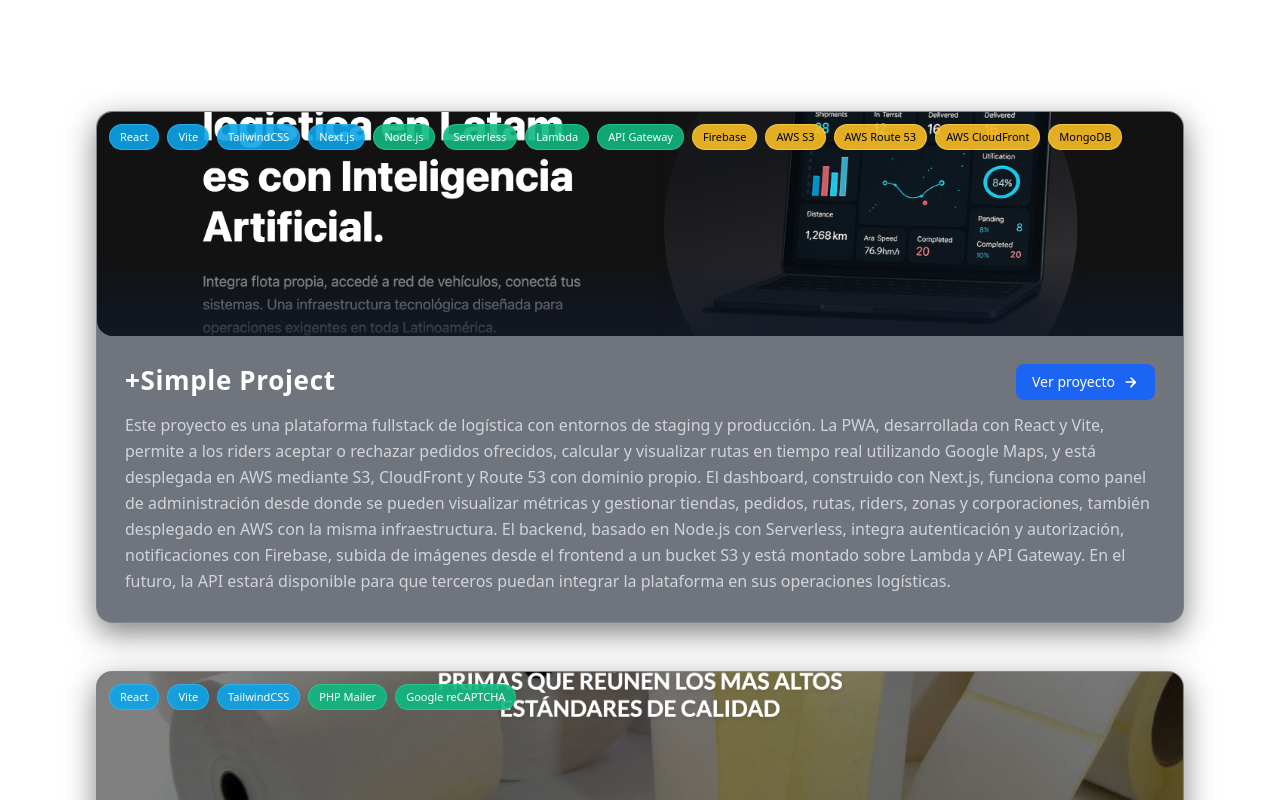
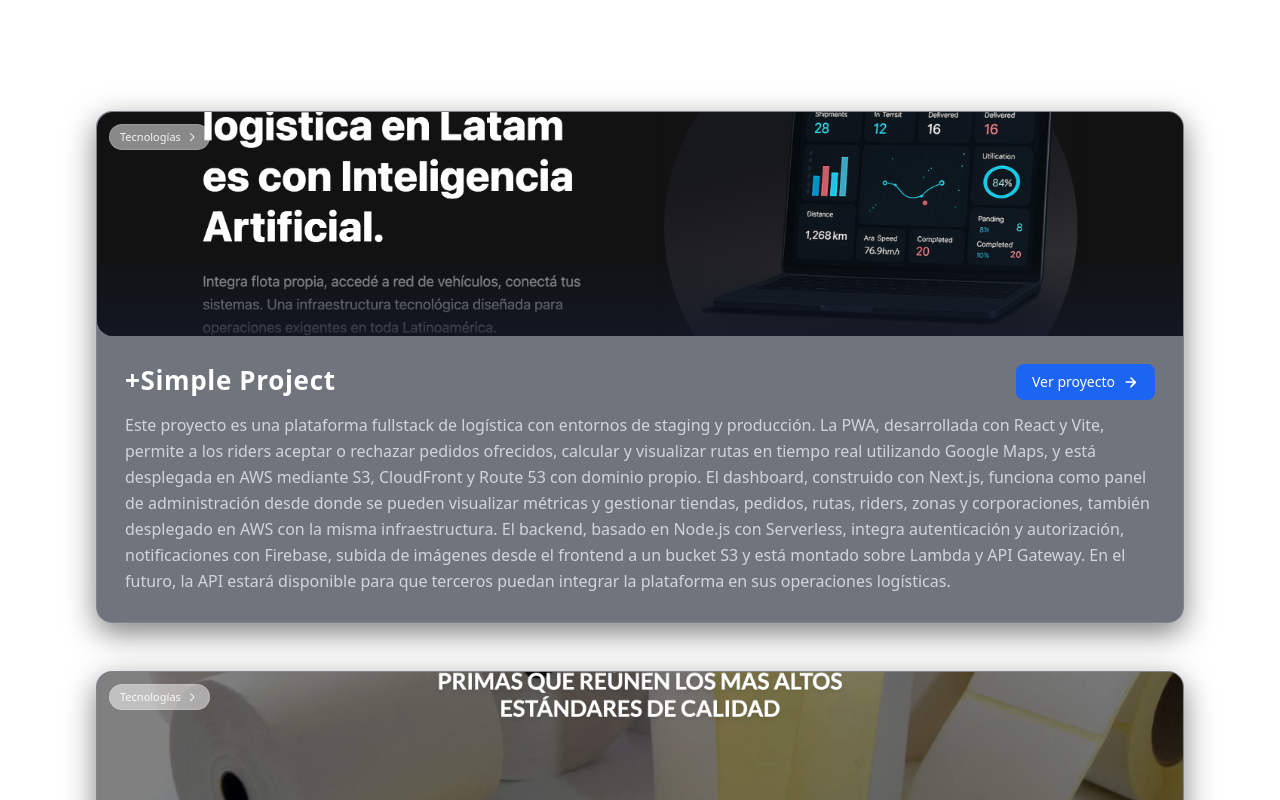
Before and after one commit to NahuelSantos98/Portfolio, a React (Vite) app: page / in a window 1280 px wide. Shown: the part 2820-3620 px from the top of the page. Built offline with nearby package versions, Linux system fonts and the light colour scheme.

Commit message:
[Update]-Card project

```diff
--- a/src/components/CardProject.jsx
+++ b/src/components/CardProject.jsx
@@ -1,19 +1,37 @@
+import { useMemo, useState } from "react";
 import { FaGithub } from "react-icons/fa";
 import PropTypes from "prop-types";
 
 const CATEGORY_STYLES = {
-    frontend:
-        "hidden md:block bg-sky-500/90 text-white border border-sky-400/60 hover:bg-sky-500/100",
-    backend:
-        "hidden md:block bg-emerald-500/90 text-white border border-emerald-400/60 hover:bg-emerald-500/100",
-    database:
-        "hidden md:block bg-amber-400/90 text-black border border-amber-300/70 hover:bg-amber-400/100",
+  frontend: "bg-sky-500/90 text-white border border-sky-400/60 hover:bg-sky-500",
+  backend: "bg-emerald-500/90 text-white border border-emerald-400/60 hover:bg-emerald-500",
+  database: "bg-amber-400/90 text-black border border-amber-300/70 hover:bg-amber-400",
 };
+const ORDER = ["frontend", "backend", "database"];
 
-const ORDER = ["frontend", "backend", "database"];
+// Tamaño base compartido por botón y chips
+const CHIP_BASE =
+  "inline-flex items-center rounded-full px-2.5 py-1 text-[11px] font-medium border transition-all";
 
 const CardProject = ({ item }) => {
   const { name, description, img, link, githubRepository, tech } = item;
+  const [open, setOpen] = useState(false);
+
+  // Flatten en orden Front -> Back -> DB
+  const flatTechs = useMemo(() => {
+    if (!tech) return [];
+    const out = [];
+    for (const k of ORDER) {
+      (tech[k] || []).forEach((t) =>
+        out.push({
+          label: t,
+          className:
+            CATEGORY_STYLES[k] || "bg-white/10 text-white/90 border-white/15",
+        })
+      );
+    }
+    return out;
+  }, [tech]);
 
   return (
     <article
@@ -23,78 +41,88 @@
         border border-white/10
         shadow-[0_0_0_1px_rgba(255,255,255,0.04),0_10px_30px_rgba(0,0,0,0.5)]
         transition-transform duration-300 ease-out hover:-translate-y-1
-        w-full max-w-[90vw] md:max-w-[48rem] lg:max-w-[68rem] mx-auto"
+        w-full max-w-[90vw] md:max-w-[48rem] lg:max-w-[68rem] mx-auto
+      "
     >
       {/* Glow de borde al hover */}
-            <span
-                className="pointer-events-none absolute inset-0 rounded-2xl opacity-0 group-hover:opacity-100 transition-opacity duration-500 bg-[radial-gradient(1200px_200px_at_50%_-10%,rgba(59,130,246,0.25),transparent)]"
-            />
+      <span className="pointer-events-none absolute inset-0 rounded-2xl opacity-0 group-hover:opacity-100 transition-opacity duration-500 bg-[radial-gradient(1200px_200px_at_50%_-10%,rgba(59,130,246,0.25),transparent)]" />
 
       {/* Imagen */}
       <div className="relative w-full overflow-hidden rounded-t-2xl md:rounded-l-2xl md:rounded-tr-none">
         <img
           src={img}
           alt={`Image of the project ${name}`}
-                    className="
-            h-56 w-full
-            object-cover object-center
-            transition-transform duration-700 ease-out
-            group-hover:scale-105
-          "
+          className="h-56 w-full object-cover object-center transition-transform duration-700 ease-out group-hover:scale-105"
           loading="lazy"
         />
 
-                {/* Badges de tecnologías (arriba a la izquierda) */}
-                {tech && (
-                    <div className="absolute left-3 top-3 right-3 flex flex-wrap gap-2">
-                        {ORDER.filter((k) => tech?.[k]?.length).map((category) => (
+        {/* Barra superior: botón fijo + chips que WRAPean a la derecha */}
+        {flatTechs.length > 0 && (
+          <div className="absolute left-3 top-3 right-3 z-10">
             <div
-                                key={category}
-                                className="flex items-center flex-wrap gap-2"
+              className="flex items-start gap-2 max-w-full"
+              onMouseEnter={() => setOpen(true)}
+              onMouseLeave={() => setOpen(false)}
             >
+              {/* Botón estático (no participa del wrap) */}
+              <button
+                type="button"
+                aria-expanded={open}
+                className={`${CHIP_BASE} shrink-0 bg-white/50 text-white/90 border-white/15 hover:bg-white/15 active:scale-95`}
+                onClick={() => setOpen((s) => !s)} // mobile: tap
+              >
+                Tecnologías
+                <svg
+                  xmlns="http://www.w3.org/2000/svg"
+                  viewBox="0 0 20 20"
+                  fill="currentColor"
+                  className={`ml-1 size-3.5 transition-transform duration-200 ${open ? "rotate-90" : ""}`}
+                >
+                  <path d="M7.25 4.75a.75.75 0 011.06 0l5 5a.75.75 0 010 1.06l-5 5a.75.75 0 11-1.06-1.06L11.94 10 7.25 5.31a.75.75 0 010-1.06z" />
+                </svg>
+              </button>
 
-                                {/* Chips por tecnología */}
-                                {tech[category].map((t) => (
+              {/* Contenedor de chips: ocupa el resto y WRAPea */}
+              <div className={`flex-1 min-w-0 transition-opacity duration-200 ${open ? "opacity-100" : "opacity-0 pointer-events-none"}`}>
+                <div className="flex flex-wrap items-center gap-2">
+                  {flatTechs.map((t, i) => (
                     <span
-                                        key={`${category}-${t}`}
-                                        className={`
-                      rounded-full px-2.5 py-1 text-[11px] font-medium
-                      ${CATEGORY_STYLES[category] || "bg-white/10 text-white/90 border border-white/15"}
-                      transition-colors
-                    `}
-                                        title={`${category}: ${t}`}
+                      key={`${t.label}-${i}`}
+                      className={`${CHIP_BASE} ${t.className} whitespace-nowrap`}  // <- 1 sola línea por chip
+                      style={{
+                        transition: "transform 260ms cubic-bezier(.2,.8,.2,1), opacity 200ms",
+                        transitionDelay: open ? `${i * 70}ms` : "0ms",
+                        transform: open ? "translateX(0) scale(1)" : "translateX(-6px) scale(0.96)",
+                        opacity: open ? 1 : 0,
+                      }}
+                      title={t.label}
                     >
-                                        {t}
+                      {t.label}
                     </span>
                   ))}
                 </div>
-                        ))}
+              </div>
+            </div>
           </div>
         )}
 
-                {/* Degradé para lectura sobre la imagen */}
+        {/* Degradé para lectura */}
         <div className="pointer-events-none absolute inset-x-0 bottom-0 h-20 bg-gradient-to-t from-gray-900/80 to-transparent" />
       </div>
 
       {/* Contenido */}
       <div className="relative z-[1] p-6 md:p-7">
         <header className="flex items-start justify-between gap-4">
-                    <h3 className="text-white text-2xl md:text-[26px] font-semibold tracking-wide">
-                        {name}
-                    </h3>
+          <h3 className="text-white text-2xl md:text-[26px] font-semibold tracking-wide">{name}</h3>
 
-                    {/* Acciones compactas (iconos) en desktop */}
+        {/* Acciones compactas (desktop) */}
           <div className="hidden md:flex items-center gap-2">
             {githubRepository && (
               <a
                 href={githubRepository}
                 target="_blank"
                 rel="noopener noreferrer"
-                                className="
-                  inline-flex items-center justify-center rounded-lg border border-white/10
-                  bg-white/5 px-3 py-2 text-white hover:bg-white/[0.08]
-                  transition-colors
-                "
+                className="inline-flex items-center justify-center rounded-lg border border-white/10 bg-white/5 px-3 py-2 text-white hover:bg-white/[0.08] transition-colors"
                 aria-label="Repositorio en GitHub"
               >
                 <FaGithub className="text-xl" />
@@ -105,20 +133,10 @@
                 href={link}
                 target="_blank"
                 rel="noopener noreferrer"
-                                className="
-                  inline-flex items-center gap-2 rounded-lg
-                  bg-blue-600 hover:bg-blue-500
-                  px-4 py-2 text-sm font-medium text-white
-                  transition-colors
-                "
+                className="inline-flex items-center gap-2 rounded-lg bg-blue-600 hover:bg-blue-500 px-4 py-2 text-sm font-medium text-white transition-colors"
               >
                 Ver proyecto
-                                <svg
-                                    xmlns="http://www.w3.org/2000/svg"
-                                    viewBox="0 0 20 20"
-                                    fill="currentColor"
-                                    className="size-4"
-                                >
+                <svg xmlns="http://www.w3.org/2000/svg" viewBox="0 0 20 20" fill="currentColor" className="size-4">
                   <path
                     fillRule="evenodd"
                     d="M3 10a1 1 0 011-1h8.586L9.293 5.707a1 1 0 111.414-1.414l5.5 5.5a1 1 0 010 1.414l-5.5 5.5a1 1 0 11-1.414-1.414L12.586 11H4a1 1 0 01-1-1z"
@@ -139,11 +157,7 @@
               href={link}
               target="_blank"
               rel="noopener noreferrer"
-                            className="
-                flex-1 inline-flex items-center justify-center gap-2 rounded-lg
-                bg-blue-600 hover:bg-blue-500 px-4 py-2.5
-                text-white font-medium transition-colors
-              "
+              className="flex-1 inline-flex items-center justify-center gap-2 rounded-lg bg-blue-600 hover:bg-blue-500 px-4 py-2.5 text-white font-medium transition-colors"
             >
               Ver proyecto
             </a>
@@ -153,11 +167,7 @@
               href={githubRepository}
               target="_blank"
               rel="noopener noreferrer"
-                            className="
-                flex-1 inline-flex items-center justify-center gap-2 rounded-lg
-                border border-white/10 bg-white/5 hover:bg-white/[0.08]
-                px-4 py-2.5 text-white transition-colors
-              "
+              className="flex-1 inline-flex items-center justify-center gap-2 rounded-lg border border-white/10 bg-white/5 hover:bg-white/[0.08] px-4 py-2.5 text-white transition-colors"
             >
               <FaGithub className="text-xl" />
               Repositorio
```
Lines whose indentation alone changed are shown as unchanged.
